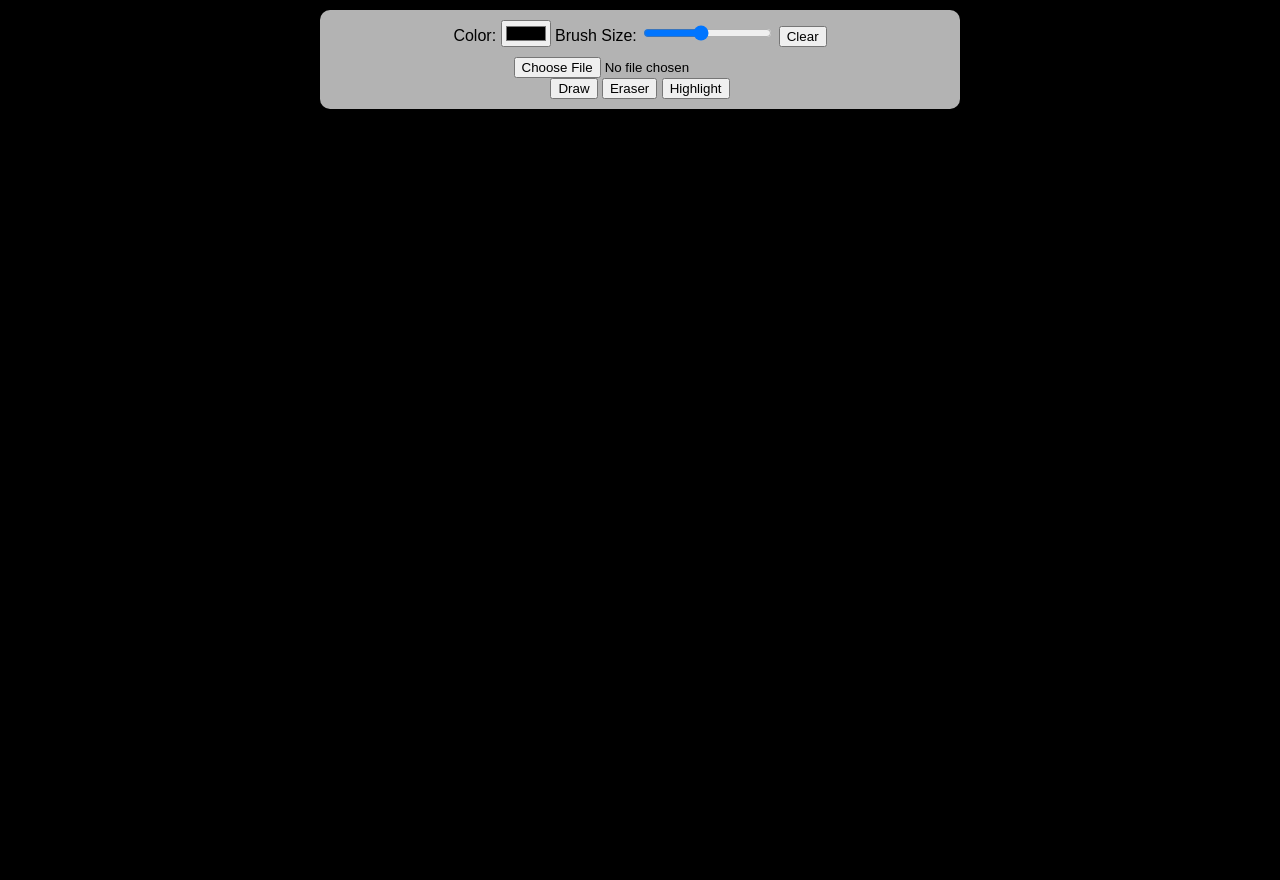
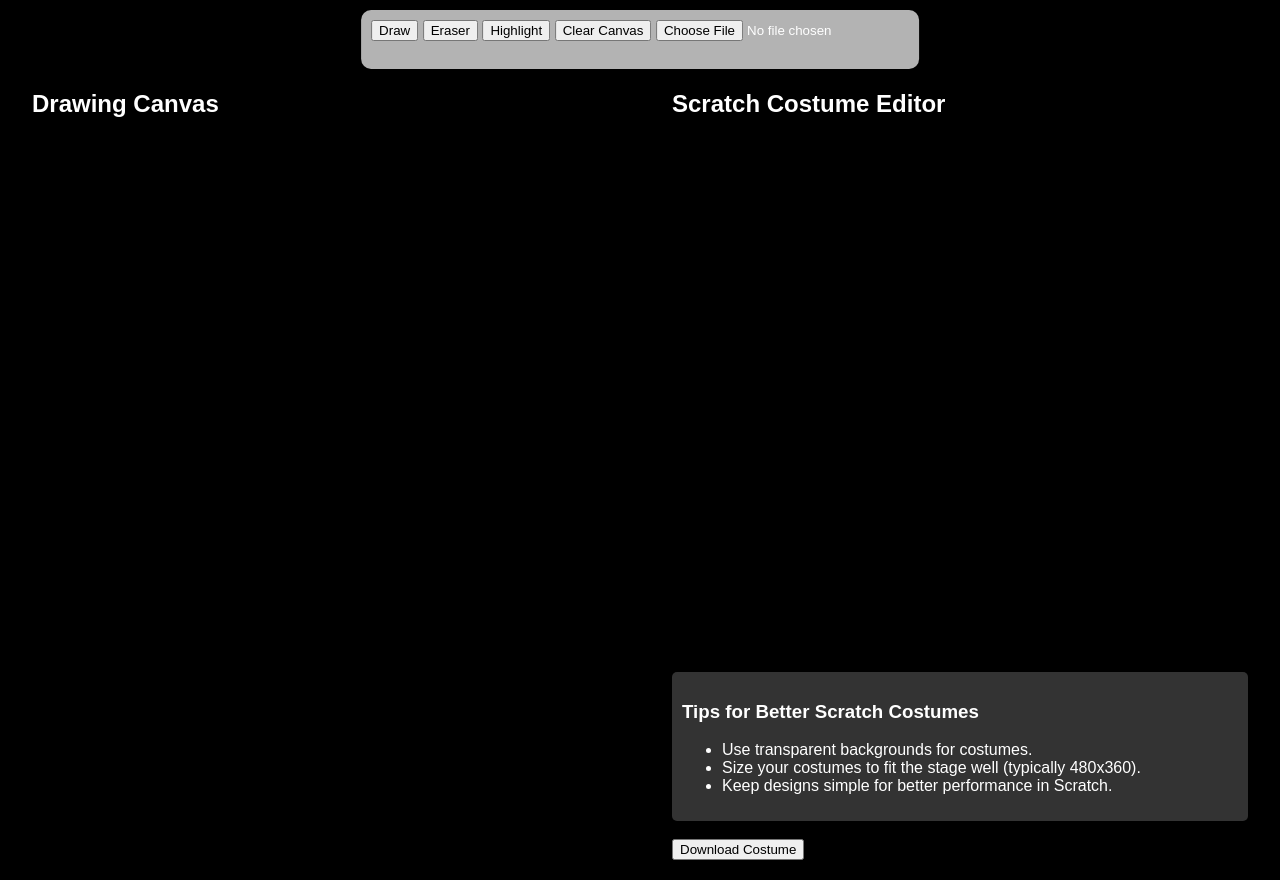
Before and after one commit to aaron0x00/screen-drawing, a plain HTML site: page index.html in a window 1280 px wide. Before the commit the page ends 800 px from the top, so only its background shows below. Drawn offline with Linux system fonts and the light colour scheme.

Commit message:
Update index.html

```diff
--- a/index.html
+++ b/index.html
@@ -3,21 +3,16 @@
 <head>
     <meta charset="UTF-8">
     <meta name="viewport" content="width=device-width, initial-scale=1.0">
-    <title>Drawing App with Background</title>
+    <title>Drawing App with Scratch Costume Editor</title>
     <style>
         body {
-            text-align: center;
             font-family: Arial, sans-serif;
             margin: 0;
             overflow: hidden;
             background: black;
+            color: #fff;
         }
         canvas {
-            position: absolute;
-            top: 0;
-            left: 0;
-            width: 100vw;
-            height: 100vh;
             border: none;
             cursor: crosshair;
         }
@@ -31,103 +26,70 @@
             border-radius: 10px;
             z-index: 10;
         }
-        #fileInput {
+        .container {
+            display: flex;
+            justify-content: space-around;
+            padding-top: 50px;
+        }
+        .section {
+            width: 45%;
+            padding: 20px;
+            background: rgba(0, 0, 0, 0.7);
+            border-radius: 10px;
+        }
+        .container canvas {
+            margin-top: 20px;
+        }
+        #scratchTips {
+            background: #333;
+            padding: 10px;
             margin-top: 10px;
+            border-radius: 5px;
         }
     </style>
 </head>
 <body>
     <div class="toolbar">
-        <label for="color">Color:</label>
-        <input type="color" id="color">
-        <label for="size">Brush Size:</label>
-        <input type="range" id="size" min="1" max="10" value="5">
-        <button onclick="clearCanvas()">Clear</button>
-        <input type="file" id="fileInput" accept="image/*">
-        <br>
         <button onclick="setTool('draw')">Draw</button>
         <button onclick="setTool('erase')">Eraser</button>
         <button onclick="setTool('highlight')">Highlight</button>
+        <button onclick="clearCanvas()">Clear Canvas</button>
+        <input type="file" id="fileInput" accept="image/*">
+        <br><br>
     </div>
-    <canvas id="drawingCanvas"></canvas>
+
+    <div class="container">
+        <!-- Drawing App -->
+        <div class="section">
+            <h2>Drawing Canvas</h2>
+            <canvas id="drawingCanvas" width="500" height="500"></canvas>
+        </div>
+
+        <!-- Scratch Costume Editor -->
+        <div class="section">
+            <h2>Scratch Costume Editor</h2>
+            <canvas id="costumeCanvas" width="500" height="500"></canvas>
+            <div id="scratchTips">
+                <h3>Tips for Better Scratch Costumes</h3>
+                <ul>
+                    <li>Use transparent backgrounds for costumes.</li>
+                    <li>Size your costumes to fit the stage well (typically 480x360).</li>
+                    <li>Keep designs simple for better performance in Scratch.</li>
+                </ul>
+            </div>
+            <br>
+            <button onclick="downloadCostume()">Download Costume</button>
+        </div>
+    </div>
+
     <script>
-        const canvas = document.getElementById("drawingCanvas");
-        const ctx = canvas.getContext("2d");
-        const fileInput = document.getElementById("fileInput");
+        const drawingCanvas = document.getElementById('drawingCanvas');
+        const costumeCanvas = document.getElementById('costumeCanvas');
+        const drawingCtx = drawingCanvas.getContext('2d');
+        const costumeCtx = costumeCanvas.getContext('2d');
+        const fileInput = document.getElementById('fileInput');
 
         let painting = false;
         let currentTool = 'draw'; // Default tool is draw
 
-        function startPosition(e) {
-            painting = true;
-            draw(e);
-        }
-
-        function endPosition() {
-            painting = false;
-            ctx.beginPath();
-        }
-
-        function draw(e) {
-            if (!painting) return;
-
-            ctx.lineWidth = document.getElementById("size").value;
-            ctx.lineCap = "round";
-
-            if (currentTool === 'erase') {
-                ctx.globalCompositeOperation = 'destination-out'; // Eraser mode
-                ctx.strokeStyle = "rgba(0,0,0,1)"; // Eraser uses black color to remove
-            } else if (currentTool === 'highlight') {
-                ctx.globalCompositeOperation = 'source-over'; // Normal drawing mode
-                ctx.strokeStyle = "rgba(255, 255, 0, 0.5)"; // Highlight with yellow color
-            } else {
-                ctx.globalCompositeOperation = 'source-over'; // Normal drawing mode
-                ctx.strokeStyle = document.getElementById("color").value;
-            }
-
-            ctx.lineTo(e.clientX, e.clientY);
-            ctx.stroke();
-            ctx.beginPath();
-            ctx.moveTo(e.clientX, e.clientY);
-        }
-
-        function setTool(tool) {
-            currentTool = tool;
-        }
-
-        function clearCanvas() {
-            ctx.clearRect(0, 0, canvas.width, canvas.height);
-        }
-
-        function resizeCanvas() {
-            canvas.width = window.innerWidth;
-            canvas.height = window.innerHeight;
-        }
-
-        window.addEventListener("resize", resizeCanvas);
-        resizeCanvas();
-
-        fileInput.addEventListener("change", function (e) {
-            const file = e.target.files[0];
-            if (file) {
-                const reader = new FileReader();
-                reader.onload = function (event) {
-                    const img = new Image();
-                    img.onload = function () {
-                        // Clear the canvas before setting the background image
-                        ctx.clearRect(0, 0, canvas.width, canvas.height);
-                        // Draw the uploaded image as background
-                        ctx.drawImage(img, 0, 0, canvas.width, canvas.height);
-                    };
-                    img.src = event.target.result;
-                };
-                reader.readAsDataURL(file);
-            }
-        });
-
-        canvas.addEventListener("mousedown", startPosition);
-        canvas.addEventListener("mouseup", endPosition);
-        canvas.addEventListener("mousemove", draw);
-    </script>
-</body>
-</html>
+        // Costume Editor Variables
```
